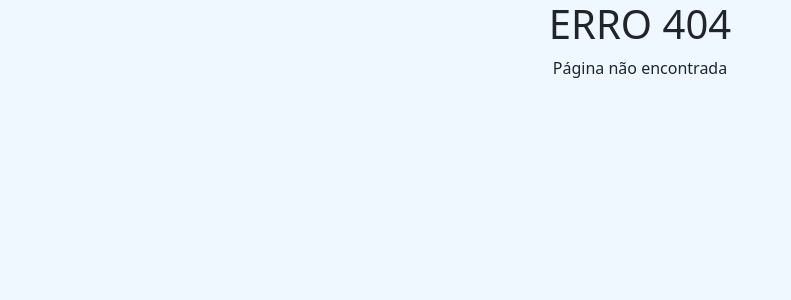
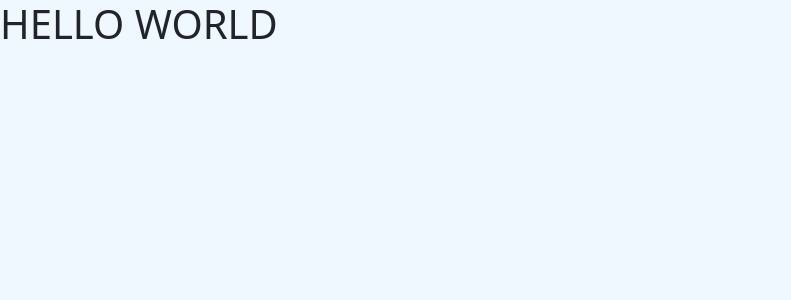
Before and after one commit to EPDM-Corporation/Challenge-Hospital-Sabara-Web-Dev-Front-End, a React (Vite) app: page /pacientes in a window 1280 px wide. Before the commit this address had no page. Shown: the top 300 px of the page, without its empty margins (0-791 px from the left). Built offline with nearby package versions, Linux system fonts and the light colour scheme.

Commit message:
feat: Criando a página pacientes; Adicionando a página pacientes ao routes

```diff
--- a/src/App.jsx
+++ b/src/App.jsx
@@ -3,6 +3,7 @@ import Home from './routes/Home.jsx'
 import Login from './routes/Login.jsx'
 import Sobre from './routes/Sobre.jsx'
 import System from './routes/System.jsx'
+import Pacientes from './routes/Pacientes.jsx'
 
 import { BrowserRouter, Route, Routes } from 'react-router-dom'
 function App() {
@@ -16,6 +17,7 @@ function App() {
         <Route path='*' element={<Error />} />
         <Route path='/system' element={<System />} />
         <Route path='/sobre' element={<Sobre />} />
+        <Route path='/pacientes' element={<Pacientes/>}/>
       </Routes>
 
     </BrowserRouter>
--- /dev/null
+++ b/src/routes/Pacientes.jsx
@@ -0,0 +1,11 @@
+import React from 'react'
+
+const Pacientes = () => {
+  return (
+    <div>
+      <h1>HELLO WORLD</h1>
+    </div>
+  )
+}
+
+export default Pacientes
```
